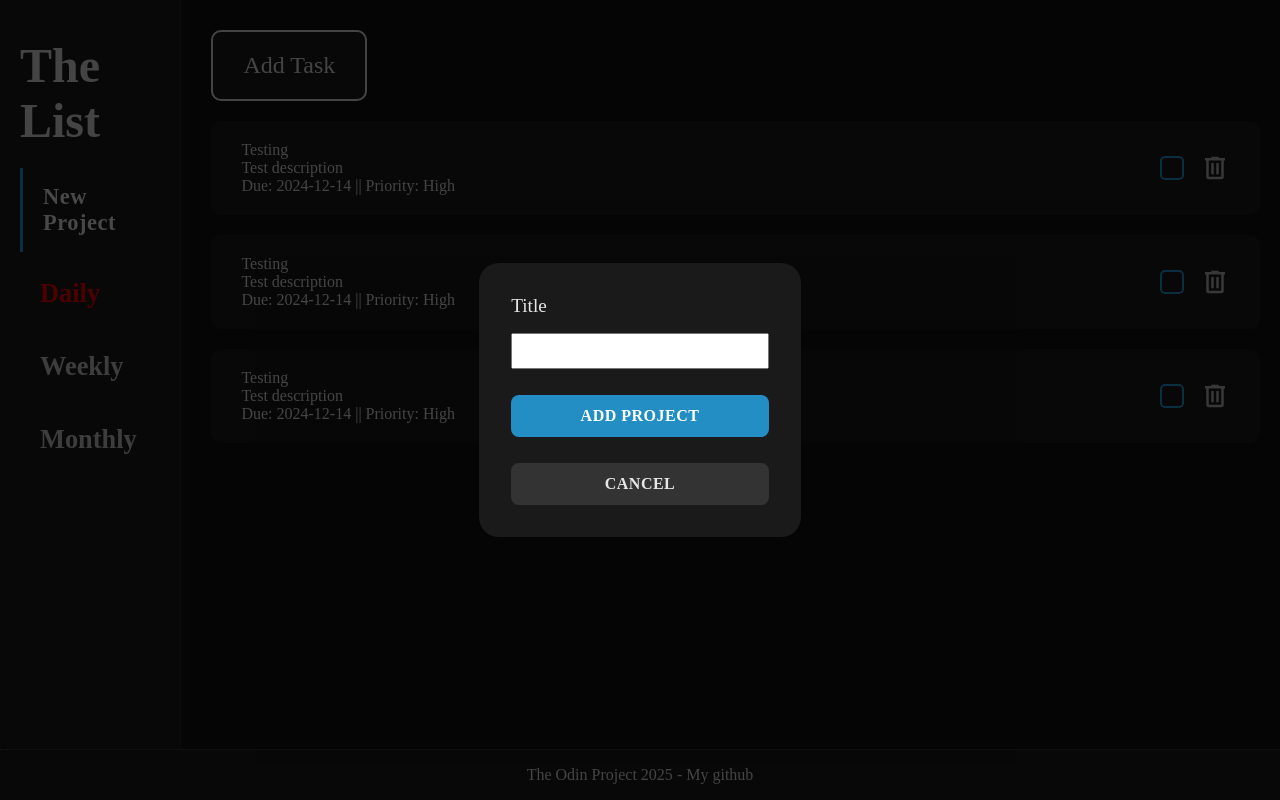
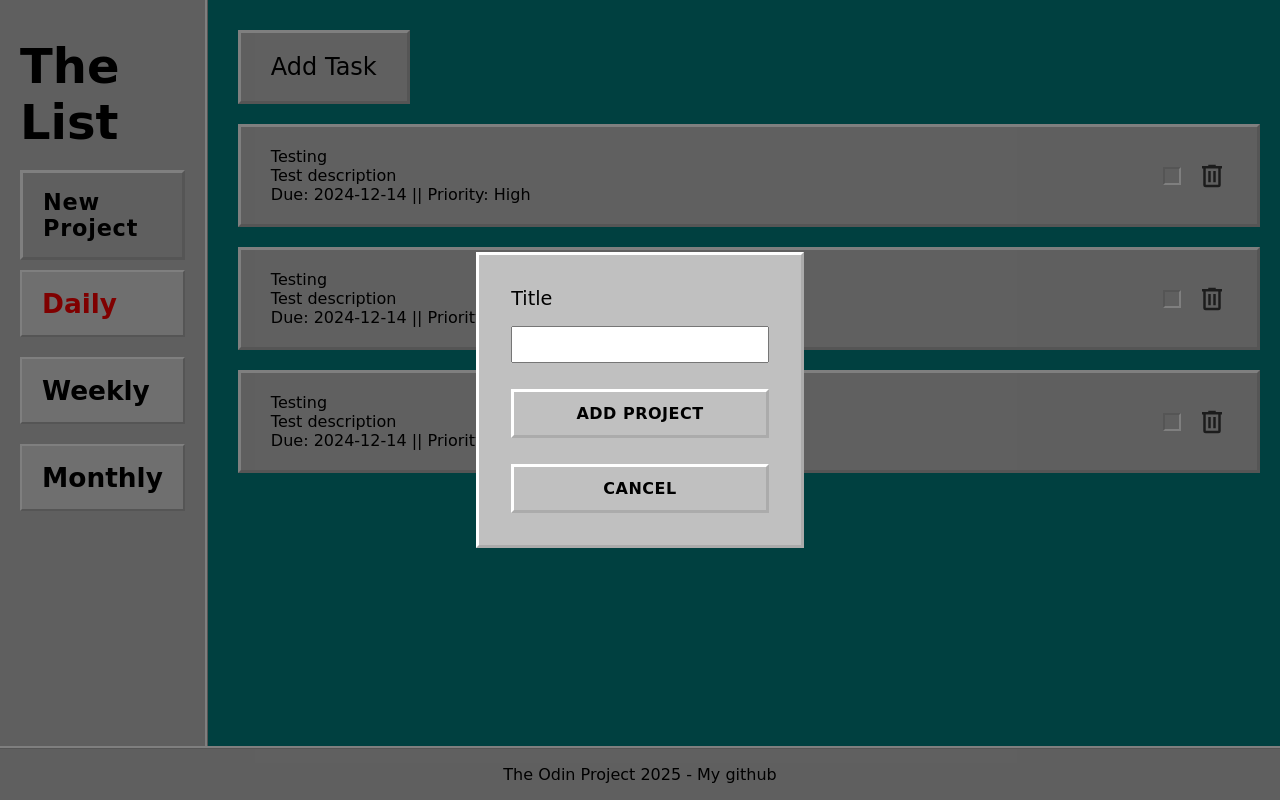
Before and after one commit to Marentxs/todo-list, a website built with webpack: page src/template.html in a window 1280 px wide. Both pictures are taken after a click on the button "New Project". Built offline with nearby package versions, Linux system fonts and the light colour scheme.

Commit message:
changed project style to retro

```diff
--- a/src/styles.css
+++ b/src/styles.css
@@ -23,6 +23,7 @@ textarea,
 select {
   font: inherit;
 }
+
 p,
 h1,
 h2,
@@ -38,9 +39,12 @@ h6 {
   isolation: isolate;
 }
 
+@import url("https://fonts.googleapis.com/css2?family=Press+Start+2P&display=swap");
+
 body {
-  background-color: hsl(0, 0%, 7%);
-  color: hsl(0, 0%, 90%);
+  font-family: "Press Start 2P", cursive;
+  background-color: #008080;
+  color: #000;
   min-height: 100vh;
   overflow-x: hidden;
   position: relative;
@@ -55,8 +59,8 @@ body {
 }
 
 .project-side {
-  background-color: hsl(0, 0%, 10%);
-  border-right: 1px solid hsl(0, 0%, 15%);
+  background: #c0c0c0;
+  border-right: 3px ridge #fff;
   padding: 30px 20px;
   display: flex;
   flex-direction: column;
@@ -72,23 +76,31 @@ body {
 }
 
 #newProjectBtn {
-  background-color: transparent;
-  color: hsl(0, 0%, 95%);
-  border: none;
-  border-left: 3px solid hsl(200, 70%, 50%);
+  background: #c0c0c0;
+  color: #000;
+  border: 3px outset #fff;
   padding: 16px 20px;
   cursor: pointer;
   transition: all 0.2s ease;
   font-size: 1.4rem;
   text-align: left;
-  border-radius: 0 6px 6px 0;
+  border-radius: 0;
   margin: 10px 0;
   font-weight: 700;
   letter-spacing: 0.05ch;
 }
 
 #newProjectBtn:hover {
-  border: 3px solid hsl(200, 70%, 50%);
+  background-color: #000080;
+  color: #fff;
+  border: 3px outset #fff;
+}
+
+#newProjectBtn:active {
+  background-color: #000080;
+  transform: translateY(2px);
+  border: 3px inset #fff;
+  box-shadow: none;
 }
 
 #project-container {
@@ -100,22 +112,26 @@ body {
 }
 
 .project-card {
+  background: #e0e0e0;
+  border: 2px outset #fff;
   padding: 16px 20px;
-  color: hsl(0, 0%, 80%);
+  color: #000;
   cursor: pointer;
   transition: all 0.2s ease;
   font-size: 1.1rem;
   text-align: left;
+  margin-bottom: 10px;
 }
 
 .project-card:hover {
-  background-color: hsla(0, 0%, 15%, 0.5);
-  border-left: 3px solid hsl(0, 0%, 40%);
-  color: hsl(0, 0%, 95%);
+  background: #000080;
+  border: 2px outset #fff;
+  color: #fff;
 }
 
 .task-side {
   padding: 30px 20px;
+  background: #008080;
 }
 
 .task-card {
@@ -124,39 +140,34 @@ body {
   align-items: center;
   margin-bottom: 20px;
   padding: 20px 30px;
-  border-radius: 10px;
-  background-color: hsl(0, 0%, 10%);
+  border-radius: 0;
+  background: #c0c0c0;
+  border: 3px outset #fff;
 }
 
 #openBtn {
-  color: hsl(0, 0%, 90%);
-  display: flex;
-  justify-content: space-between;
-  align-items: center;
+  color: #000;
   padding: 20px 30px;
-  border-radius: 10px;
-  background-color: hsl(0, 0%, 10%);
-  border: 2px solid hsl(0, 0%, 90%);
+  border-radius: 0;
+  background: #c0c0c0;
+  border: 3px outset #fff;
+  transition: all 0.1s ease-in-out;
   margin-bottom: 20px;
   font-size: 1.5rem;
   font-weight: 500;
   cursor: pointer;
-  transition: all 0.2s ease;
 }
 
-#openBtn:hover,
-#newProjectBtn:hover {
-  background-color: hsl(0, 0%, 12%);
-  border-color: hsl(200, 70%, 50%);
-  transform: translateY(-2px);
-  box-shadow: 0 5px 15px rgba(0, 0, 0, 0.3);
+#openBtn:hover {
+  background-color: #000080;
+  color: #fff;
+  border: 3px outset #fff;
 }
 
-#openBtn:active,
-#newProjectBtn:active {
-  transform: translateY(0);
-  box-shadow: 0 2px 5px rgba(0, 0, 0, 0.2);
-  color: hsl(200, 70%, 50%);
+#openBtn:active {
+  background-color: #000080;
+  transform: translateY(2px);
+  border: 3px inset #fff;
 }
 
 .task-checkbox-wrapper {
@@ -172,7 +183,7 @@ body {
   cursor: pointer;
   opacity: 0.7;
   cursor: pointer;
-  filter: invert(100%);
+  filter: invert(0%);
 }
 
 .trash-icon:hover {
@@ -185,22 +196,22 @@ body {
 
 .task-checkbox {
   appearance: none;
-  width: 24px;
-  height: 24px;
-  border: 2px solid hsl(200, 70%, 50%);
-  border-radius: 5px;
+  width: 18px;
+  height: 18px;
+  border: 2px inset #fff;
+  border-radius: 0;
   cursor: pointer;
   transition: all 0.2s ease;
 }
 
 .task-checkbox:hover {
-  border-color: hsl(200, 80%, 60%);
-  box-shadow: 0 0 10px hsla(200, 70%, 50%, 0.3);
+  border-color: #000080;
+  box-shadow: none;
 }
 
 .task-checkbox:checked {
-  background-color: hsl(200, 70%, 50%);
-  border-color: hsl(200, 70%, 50%);
+  background-color: #000080;
+  border-color: #000080;
 }
 
 .popup,
@@ -214,7 +225,7 @@ body {
   width: 100%;
   height: 100%;
   transition: all 0.2s ease-in-out;
-  background-color: rgba(0, 0, 0, 0.7);
+  background-color: rgba(0, 0, 0, 0.5);
   z-index: 1000;
   justify-content: center;
   align-items: center;
@@ -228,8 +239,9 @@ body {
 }
 
 .popup-content {
-  background-color: hsl(0, 0%, 10%);
-  border-radius: 10px;
+  background: #c0c0c0;
+  border: 3px outset #fff;
+  border-radius: 0;
   padding: 30px;
   width: 90%;
   max-width: 500px;
@@ -239,11 +251,12 @@ body {
 form {
   display: flex;
   flex-direction: column;
-  background-color: hsl(0, 0%, 10%);
+  background: #c0c0c0;
+  border: 3px outset #fff;
   padding: 2rem;
   gap: 1rem;
   font-size: 1.2rem;
-  border-radius: 20px;
+  border-radius: 0;
 }
 
 form input {
@@ -253,15 +266,15 @@ form input {
 #taskForm input[type="checkbox"] {
   width: 1em;
   height: 1em;
-  border: 2px solid hsl(0, 0%, 80%);
-  border-radius: 3px;
+  border: 2px inset #fff;
+  border-radius: 0;
   cursor: pointer;
 }
 
 form > button {
-  border: none;
+  border: 3px outset #fff;
   padding: 12px 24px;
-  border-radius: 8px;
+  border-radius: 0;
   font-size: 1rem;
   font-weight: 600;
   cursor: pointer;
@@ -269,40 +282,50 @@ form > button {
   text-transform: uppercase;
   letter-spacing: 0.5px;
   margin-top: 10px;
+  background: #c0c0c0;
+  color: #000;
 }
 
 #newTask,
 #newProject {
-  background: hsl(200, 70%, 45%);
-  color: hsl(0, 0%, 100%);
+  background: #c0c0c0;
+  color: #000;
 }
 
 #newTask:hover,
 #newProject:hover {
-  background: hsl(200, 70%, 60%);
+  background: #000080;
+  color: #fff;
   transform: translateY(-2px);
+  border: 3px outset #fff;
 }
 
 #newTask:active,
 #newProject:active {
+  background: #000080;
   transform: translateY(0);
+  border: 3px inset #fff;
 }
 
 #closeTask,
 #closeProject {
-  background: hsl(0, 0%, 20%);
-  color: hsl(0, 0%, 90%);
+  background: #c0c0c0;
+  color: #000;
 }
 
 #closeTask:hover,
 #closeProject:hover {
-  background: hsl(0, 0%, 35%);
+  background: #000080;
+  color: #fff;
   transform: translateY(-2px);
+  border: 3px outset #fff;
 }
 
 #closeTask:active,
 #closeProject:active {
+  background: #000080;
   transform: translateY(0);
+  border: 3px inset #fff;
 }
 
 .active-project {
@@ -310,14 +333,14 @@ form > button {
 }
 
 .footer {
-  border-top: 1px dotted hsl(0, 0%, 30%);
+  border-top: 3px ridge #fff;
   position: fixed;
   bottom: 0;
   left: 0;
   width: 100%;
   text-align: center;
   padding: 10px;
-  background-color: hsl(0, 0%, 10%);
+  background: #c0c0c0;
   padding: 1rem;
 }
 
@@ -328,5 +351,5 @@ a {
 
 a:hover {
   text-decoration: underline;
-  color: hsl(200, 70%, 50%);
+  color: #000080;
 }
```
